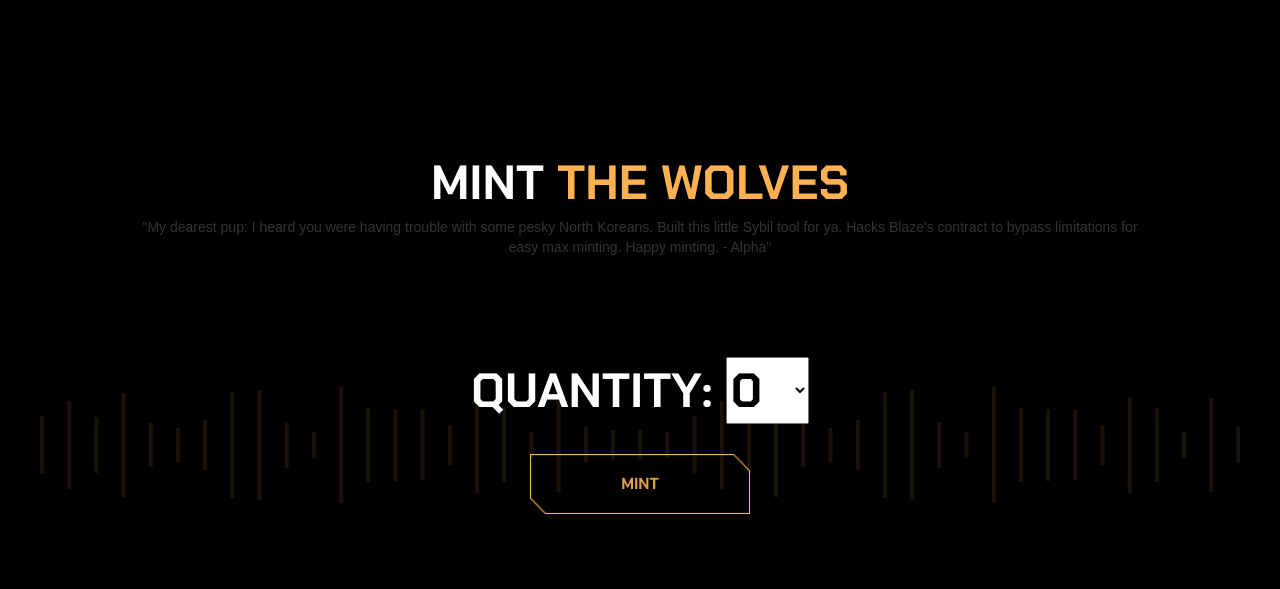
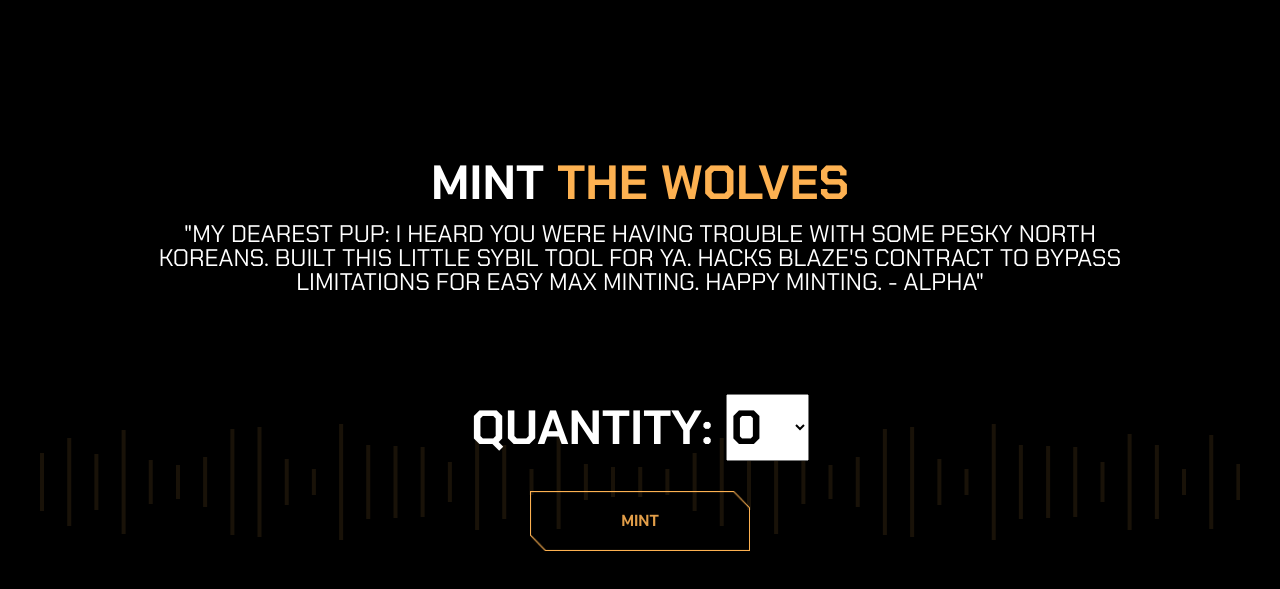
Before and after one commit to pigsgetblasted/piggies, a plain HTML site: page alphawolf.html in a window 1280 px wide. Shown: the part 95-684 px from the top of the page. Drawn offline with Linux system fonts and the light colour scheme; a script that the page names is missing.

Commit message:
Update alphawolf.html

```diff
--- a/alphawolf.html
+++ b/alphawolf.html
@@ -64,7 +64,7 @@
                 <div class="heading-box center">
                     <div class="container short">
                         <h2 class="section__heading">MINT <span class="yellow">THE WOLVES</span></h2>
-			<P>"My dearest pup: I heard you were having trouble with some pesky North Koreans. Built this little Sybil tool for ya. Hacks Blaze's contract to bypass limitations for easy max minting. Happy minting. - Alpha"</P>
+			<div class="section__subheading">"My dearest pup: I heard you were having trouble with some pesky North Koreans. Built this little Sybil tool for ya. Hacks Blaze's contract to bypass limitations for easy max minting. Happy minting. - Alpha"</div>
                     </div>
                 </div>
                 <div class="content-box">
```
